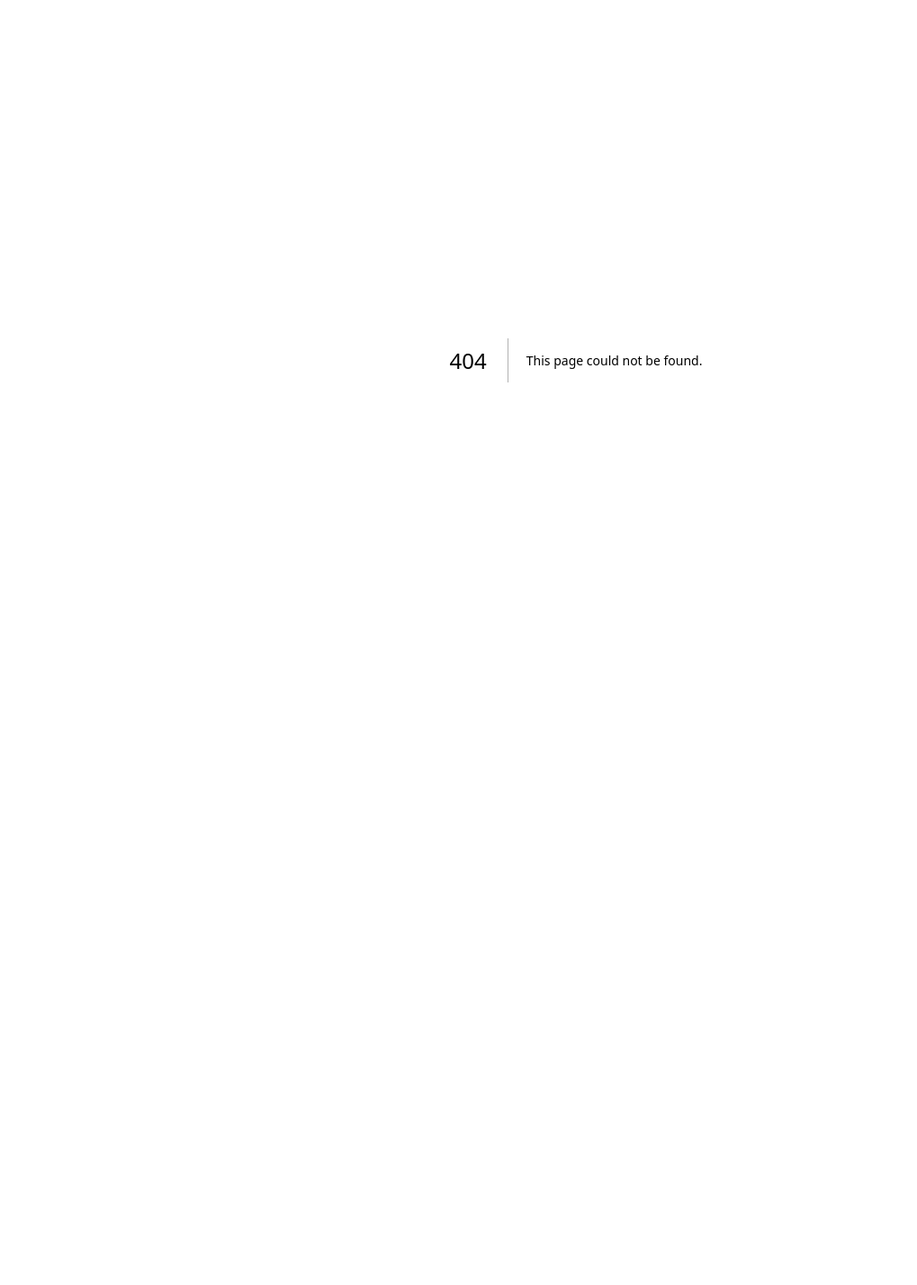
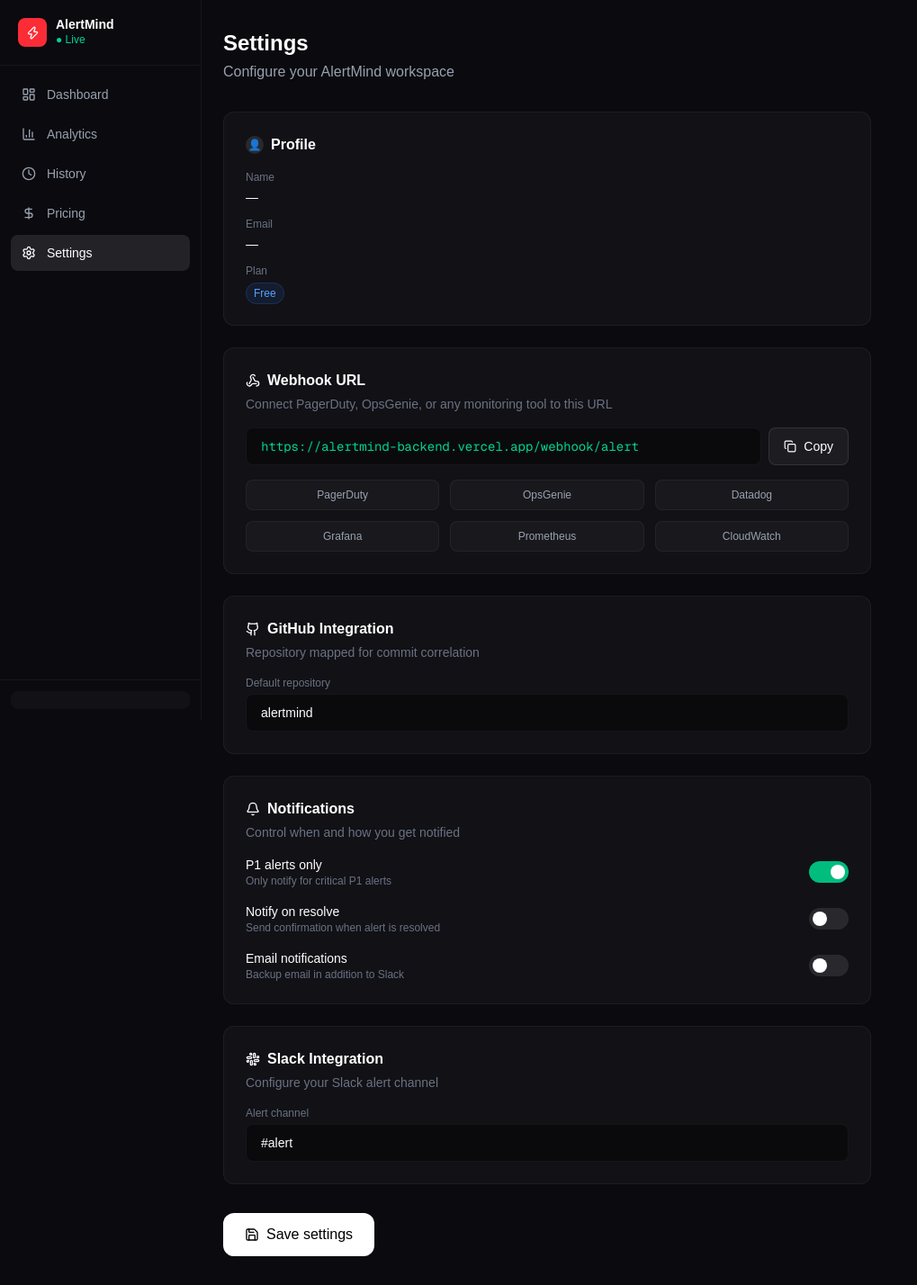
Before and after one commit to talalhafizmuhammad/alertmind-dashboard, a Next.js app: page /dashboard/settings in a window 1280 px wide. Before the commit this address had no page. Shown: the whole page at 90% size, without its empty margins (0-1019 px from the left). Before the commit the page ends 800 px from the top, so only its background shows below. Built offline with nearby package versions, Linux system fonts and the light colour scheme; no server answers.

Commit message:
feat: add settings page

```diff
--- a/app/dashboard/layout.tsx
+++ b/app/dashboard/layout.tsx
@@ -2,7 +2,7 @@
 
 import { useState } from 'react'
 import { useRouter, usePathname } from 'next/navigation'
-import { Zap, LayoutDashboard, BarChart3, Clock, DollarSign, LogOut } from 'lucide-react'
+import { Zap, LayoutDashboard, BarChart3, Clock, DollarSign, Settings } from 'lucide-react'
 import { UserButton, useUser } from '@clerk/nextjs'
 
 const navItems = [
@@ -10,6 +10,7 @@
   { icon: BarChart3, label: 'Analytics', href: '/dashboard/analytics' },
   { icon: Clock, label: 'History', href: '/dashboard/history' },
   { icon: DollarSign, label: 'Pricing', href: '/pricing' },
+  { icon: Settings, label: 'Settings', href: '/dashboard/settings' },
 ]
 
 export default function DashboardLayout({ children }: { children: React.ReactNode }) {
--- /dev/null
+++ b/app/dashboard/settings/page.tsx
@@ -0,0 +1,167 @@
+'use client'
+
+import { useState } from 'react'
+import { useUser } from '@clerk/nextjs'
+import { Save, Copy, Check, Bell, Github, Slack, Webhook } from 'lucide-react'
+
+export default function Settings() {
+  const { user } = useUser()
+  const [copied, setCopied] = useState(false)
+  const [saved, setSaved] = useState(false)
+  const [settings, setSettings] = useState({
+    notifyP1Only: true,
+    notifyOnResolve: false,
+    githubRepo: 'alertmind',
+    slackChannel: '#alert',
+    emailNotifications: false,
+  })
+
+  const webhookUrl = 'https://alertmind-backend.vercel.app/webhook/alert'
+
+  function copyWebhook() {
+    navigator.clipboard.writeText(webhookUrl)
+    setCopied(true)
+    setTimeout(() => setCopied(false), 2000)
+  }
+
+  function saveSettings() {
+    setSaved(true)
+    setTimeout(() => setSaved(false), 2000)
+  }
+
+  return (
+    <div className="px-6 py-8 max-w-3xl">
+      <div className="mb-8">
+        <h1 className="text-2xl font-bold">Settings</h1>
+        <p className="text-gray-400 mt-1">Configure your AlertMind workspace</p>
+      </div>
+
+      {/* Profile */}
+      <div className="bg-white/3 border border-white/5 rounded-xl p-6 mb-6">
+        <h2 className="font-semibold mb-4 flex items-center gap-2">
+          <div className="w-5 h-5 rounded-full bg-white/10 flex items-center justify-center text-xs">👤</div>
+          Profile
+        </h2>
+        <div className="space-y-3">
+          <div>
+            <p className="text-xs text-gray-500 mb-1">Name</p>
+            <p className="text-sm text-white">{user?.fullName || '—'}</p>
+          </div>
+          <div>
+            <p className="text-xs text-gray-500 mb-1">Email</p>
+            <p className="text-sm text-white">{user?.emailAddresses[0]?.emailAddress || '—'}</p>
+          </div>
+          <div>
+            <p className="text-xs text-gray-500 mb-1">Plan</p>
+            <span className="text-xs bg-blue-500/10 text-blue-400 border border-blue-500/20 px-2 py-1 rounded-full">Free</span>
+          </div>
+        </div>
+      </div>
+
+      {/* Webhook URL */}
+      <div className="bg-white/3 border border-white/5 rounded-xl p-6 mb-6">
+        <h2 className="font-semibold mb-1 flex items-center gap-2">
+          <Webhook size={16} />
+          Webhook URL
+        </h2>
+        <p className="text-gray-500 text-sm mb-4">Connect PagerDuty, OpsGenie, or any monitoring tool to this URL</p>
+        <div className="flex items-center gap-2">
+          <code className="flex-1 bg-black/40 border border-white/5 rounded-lg px-4 py-2.5 text-sm text-emerald-400 font-mono truncate">
+            {webhookUrl}
+          </code>
+          <button
+            onClick={copyWebhook}
+            className="flex items-center gap-2 bg-white/5 border border-white/10 text-white text-sm px-4 py-2.5 rounded-lg hover:bg-white/10 transition-colors shrink-0"
+          >
+            {copied ? <Check size={14} className="text-emerald-400" /> : <Copy size={14} />}
+            {copied ? 'Copied!' : 'Copy'}
+          </button>
+        </div>
+        <div className="mt-4 grid grid-cols-3 gap-3">
+          {['PagerDuty', 'OpsGenie', 'Datadog', 'Grafana', 'Prometheus', 'CloudWatch'].map(tool => (
+            <div key={tool} className="bg-white/3 border border-white/5 rounded-lg px-3 py-2 text-xs text-gray-400 text-center">
+              {tool}
+            </div>
+          ))}
+        </div>
+      </div>
+
+      {/* GitHub */}
+      <div className="bg-white/3 border border-white/5 rounded-xl p-6 mb-6">
+        <h2 className="font-semibold mb-1 flex items-center gap-2">
+          <Github size={16} />
+          GitHub Integration
+        </h2>
+        <p className="text-gray-500 text-sm mb-4">Repository mapped for commit correlation</p>
+        <div>
+          <label className="text-xs text-gray-500 mb-1 block">Default repository</label>
+          <input
+            type="text"
+            value={settings.githubRepo}
+            onChange={e => setSettings({...settings, githubRepo: e.target.value})}
+            className="w-full bg-black/40 border border-white/5 rounded-lg px-4 py-2.5 text-sm text-white focus:outline-none focus:border-white/20"
+          />
+        </div>
+      </div>
+
+      {/* Notifications */}
+      <div className="bg-white/3 border border-white/5 rounded-xl p-6 mb-6">
+        <h2 className="font-semibold mb-1 flex items-center gap-2">
+          <Bell size={16} />
+          Notifications
+        </h2>
+        <p className="text-gray-500 text-sm mb-4">Control when and how you get notified</p>
+        <div className="space-y-4">
+          {[
+            { key: 'notifyP1Only', label: 'P1 alerts only', desc: 'Only notify for critical P1 alerts' },
+            { key: 'notifyOnResolve', label: 'Notify on resolve', desc: 'Send confirmation when alert is resolved' },
+            { key: 'emailNotifications', label: 'Email notifications', desc: 'Backup email in addition to Slack' },
+          ].map(item => (
+            <div key={item.key} className="flex items-center justify-between">
+              <div>
+                <p className="text-sm font-medium">{item.label}</p>
+                <p className="text-xs text-gray-500">{item.desc}</p>
+              </div>
+              <button
+                onClick={() => setSettings({...settings, [item.key]: !settings[item.key as keyof typeof settings]})}
+                className={`w-11 h-6 rounded-full transition-colors relative ${
+                  settings[item.key as keyof typeof settings] ? 'bg-emerald-500' : 'bg-white/10'
+                }`}
+              >
+                <div className={`w-4 h-4 bg-white rounded-full absolute top-1 transition-transform ${
+                  settings[item.key as keyof typeof settings] ? 'translate-x-6' : 'translate-x-1'
+                }`} />
+              </button>
+            </div>
+          ))}
+        </div>
+      </div>
+
+      {/* Slack */}
+      <div className="bg-white/3 border border-white/5 rounded-xl p-6 mb-8">
+        <h2 className="font-semibold mb-1 flex items-center gap-2">
+          <Slack size={16} />
+          Slack Integration
+        </h2>
+        <p className="text-gray-500 text-sm mb-4">Configure your Slack alert channel</p>
+        <div>
+          <label className="text-xs text-gray-500 mb-1 block">Alert channel</label>
+          <input
+            type="text"
+            value={settings.slackChannel}
+            onChange={e => setSettings({...settings, slackChannel: e.target.value})}
+            className="w-full bg-black/40 border border-white/5 rounded-lg px-4 py-2.5 text-sm text-white focus:outline-none focus:border-white/20"
+          />
+        </div>
+      </div>
+
+      <button
+        onClick={saveSettings}
+        className="flex items-center gap-2 bg-white text-black font-medium px-6 py-3 rounded-xl hover:bg-gray-100 transition-colors"
+      >
+        {saved ? <Check size={16} className="text-emerald-600" /> : <Save size={16} />}
+        {saved ? 'Saved!' : 'Save settings'}
+      </button>
+    </div>
+  )
+}
```
